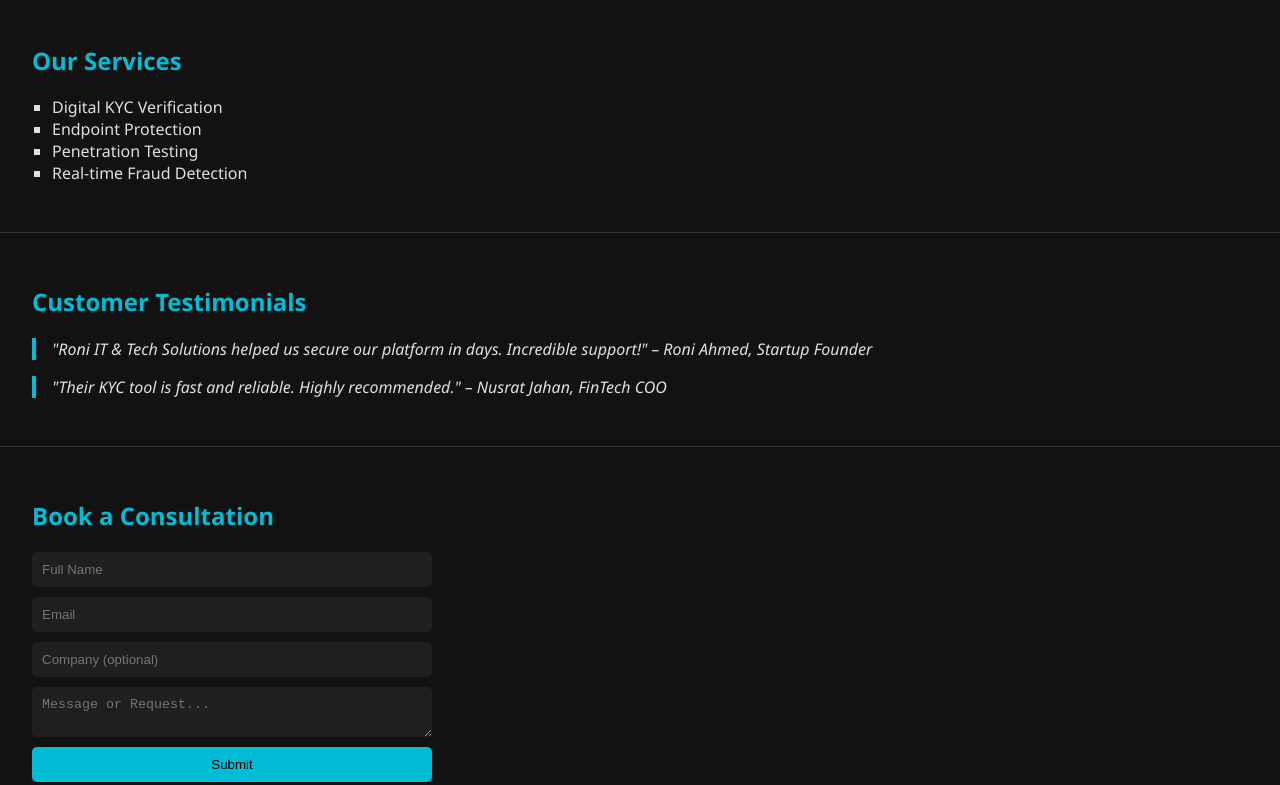
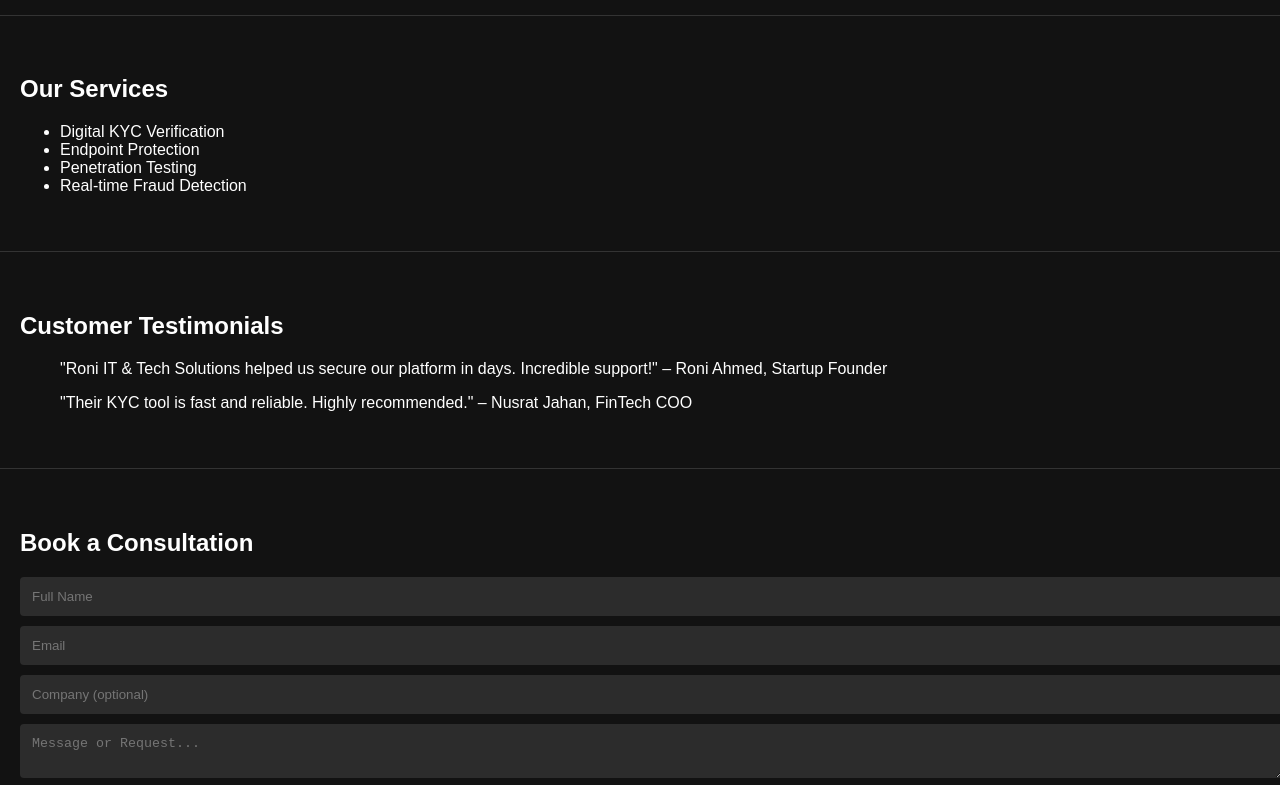
Before and after one commit to roniitservice/Roni-IT-Tech-Solutions, a plain HTML site: page index.html in a window 1280 px wide. Shown: the part 960-1745 px from the top of the page. Drawn offline with Linux system fonts and the light colour scheme.

Commit message:
Update style.css

```diff
--- a/style.css
+++ b/style.css
@@ -1,97 +1,67 @@
+
 body {
+  background-color: #121212;
+  color: #ffffff;
+  font-family: Arial, sans-serif;
   margin: 0;
-  font-family: 'Segoe UI', sans-serif;
-  background-color: #121212;
-  color: #e0e0e0;
+  padding: 0;
 }
 
 header {
   background-color: #1f1f1f;
-  padding: 1rem;
+  padding: 20px;
   text-align: center;
 }
 
-header h1 {
-  margin: 0;
-  font-size: 2rem;
-  color: #00bcd4;
-}
-
 nav a {
-  color: #bbb;
   margin: 0 15px;
+  color: #00ffff;
   text-decoration: none;
-  font-weight: bold;
 }
 
 nav a:hover {
-  color: #00bcd4;
+  text-decoration: underline;
 }
 
 section {
-  padding: 2rem;
+  padding: 40px 20px;
   border-bottom: 1px solid #333;
 }
 
-h2 {
-  color: #00bcd4;
+.kyc-image {
+  width: 100%;
+  max-height: 400px;
+  object-fit: cover;
+  border-radius: 8px;
 }
 
-ul {
-  list-style: square;
-  padding-left: 20px;
+form input, form textarea, form button {
+  display: block;
+  width: 100%;
+  margin: 10px 0;
+  padding: 12px;
+  border: none;
+  border-radius: 4px;
 }
 
-blockquote {
-  border-left: 4px solid #00bcd4;
-  margin: 1rem 0;
-  padding-left: 1rem;
-  font-style: italic;
-}
-
-cite {
-  display: block;
-  text-align: right;
-  font-size: 0.9em;
-  color: #aaa;
-}
-
-form {
-  display: flex;
-  flex-direction: column;
-  max-width: 400px;
-  gap: 10px;
-}
-
-input, textarea, button {
-  padding: 10px;
-  border: none;
-  border-radius: 5px;
-}
-
-input, textarea {
-  background-color: #1f1f1f;
+form input, form textarea {
+  background-color: #2c2c2c;
   color: #fff;
 }
 
-button {
-  background-color: #00bcd4;
+form button {
+  background-color: #00ffff;
   color: #000;
+  font-weight: bold;
   cursor: pointer;
 }
 
-button:hover {
-  background-color: #0097a7;
-}
-
-.error {
-  color: red;
-  font-size: 0.9rem;
+form button:hover {
+  background-color: #00cccc;
 }
 
 footer {
   text-align: center;
-  padding: 1rem;
+  padding: 20px;
   background-color: #1f1f1f;
-  color: #666;
 }
```
